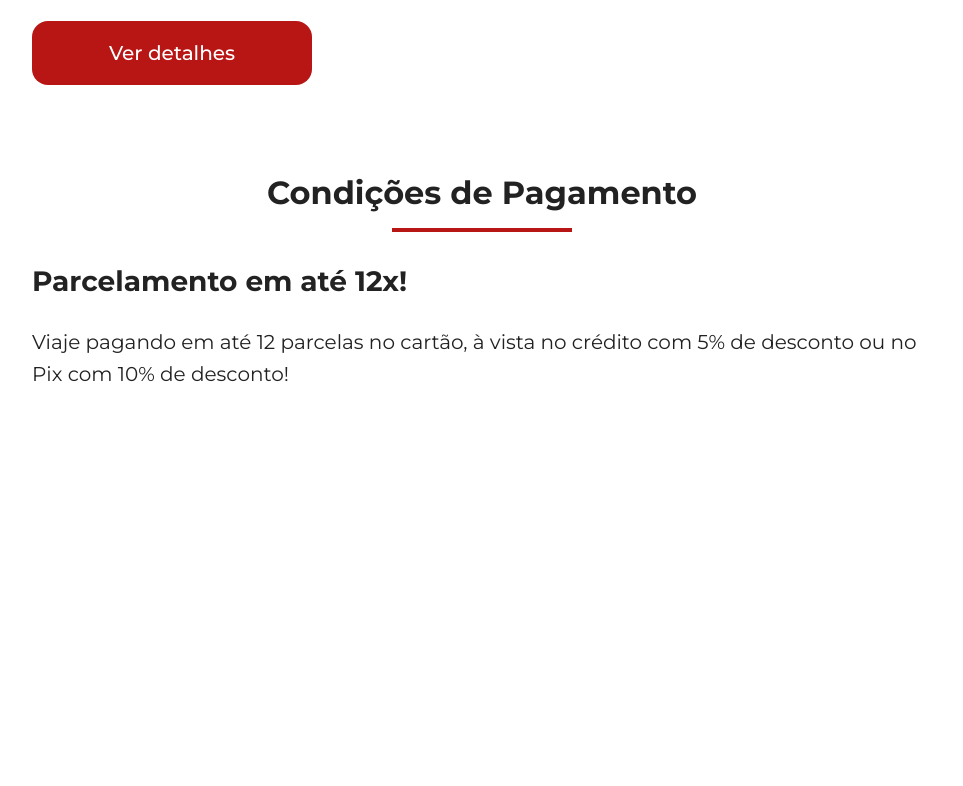
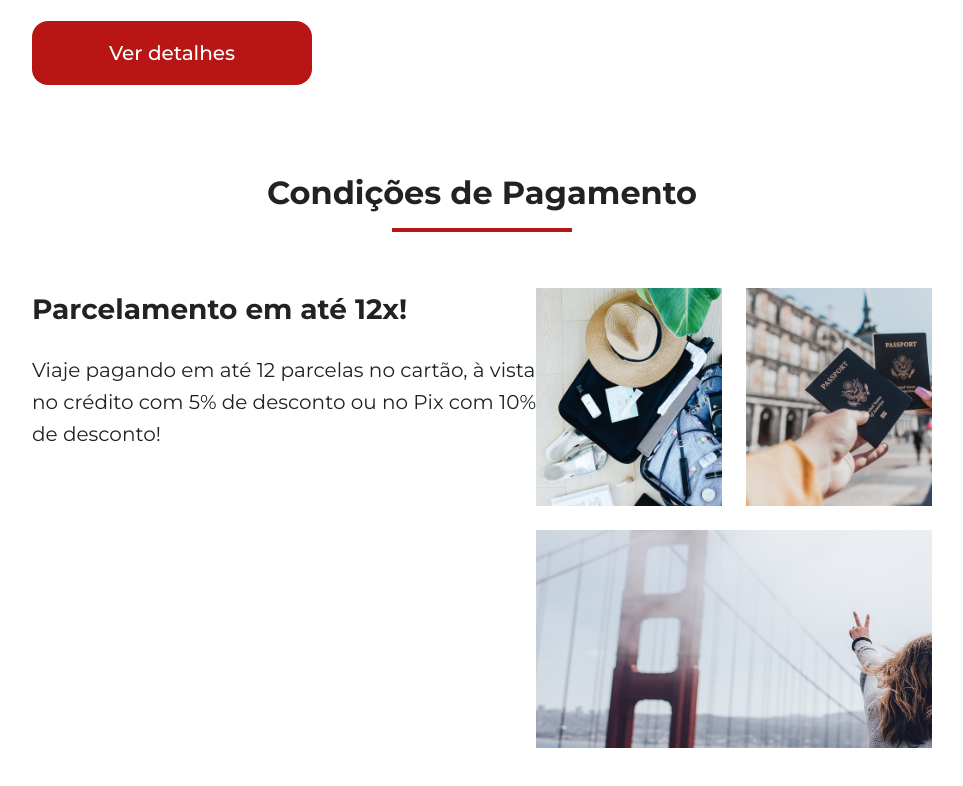
Before and after one commit to MarcosJr77/jornada-viagens, a plain HTML site: page index.html in a window 1280 px wide. Shown: the part 3757-4543 px from the top of the page, without its empty margins (158-1121 px from the left). Before the commit the page ends 4235 px from the top, so only its background shows below. Drawn offline with Linux system fonts and the light colour scheme.

Commit message:
Adiciona galeria de imagens para mobile e tablet

```diff
--- a/css/payments.css
+++ b/css/payments.css
@@ -0,0 +1,60 @@
+.payments .image-gallery {
+    display: grid;
+    grid-template-columns: 1fr 1fr;
+    gap: 24px;
+    height: 460px;
+    margin-top: 24px;
+    width: 100%;
+}
+
+.payments .content-container{
+    display: flex;
+}
+
+ .payments .content-container .image-gallery .image.first {
+    background: url(../img/gallery1-mobile.png) no-repeat;
+    background-size: cover;
+}
+
+.payments .content-container .image-gallery .image.second {
+    background: url(../img/gallery2-mobile.png) no-repeat;
+    background-size: cover;
+}
+
+.payments .content-container .image-gallery .image.thirdy {
+    background: url(../img/gallery3-mobile.png) no-repeat;
+    background-size: cover;
+}
+
+.payments .content-container .image-gallery .image.colspan-2 {
+    grid-column: span 2;
+}
+
+@media screen and (min-width:768px){
+    .payments .content-container .image-gallery .image.first {
+        background: url(../img/gallery1-tablet.png) no-repeat;
+        background-size: cover;
+    }
+
+    .payments .content-container .image-gallery .image.second {
+        background: url(../img/gallery2-tablet.png) no-repeat;
+        background-size: cover;
+    }
+
+    .payments .content-container .image-gallery .image.thirdy {
+        background: url(../img/gallery3-tablet.png) no-repeat;
+        background-size: cover;
+    }
+}
+
+@media screen and (min-width:1440px){
+    .payments .content-container {
+    justify-content: space-between;
+}
+    .payments .text-content {
+        width: 360px;
+    }
+    .payments .image-gallery {
+        width: 790px;
+    }
+}
--- a/index.html
+++ b/index.html
@@ -206,18 +206,20 @@
         <h2>Condições de Pagamento</h2>
         <hr />
       </div>
+      <div class="content-container">
         <div class="text-content">
           <h3 class="content-title">Parcelamento em até 12x!</h3>
           <p class="content-text">Viaje pagando em até 12 parcelas no cartão,
             à vista no crédito com 5% de desconto ou no Pix com 10% de desconto!
           </p>
         </div>
-      <div class="image-content">
-        <div class="image bag"></div>
-        <div class="image passport"></div>
-        <div class="image people"></div>
+        <div class="image-gallery">
+          <div class="image first"></div>
+          <div class="image second"></div>
+          <div class="image thirdy colspan-2"></div>
         </div>
           </article>
+        </div>
       </div>
     </section>
   </body>
```
Also changed, not shown: img/gallery1-mobile.png (added), img/gallery1-tablet.png (added), img/gallery2-mobile.png (added), img/gallery2-tablet.png (added), img/gallery3-mobile.png (added), img/gallery3-tablet.png (added). Lines whose indentation alone changed are shown as unchanged.
